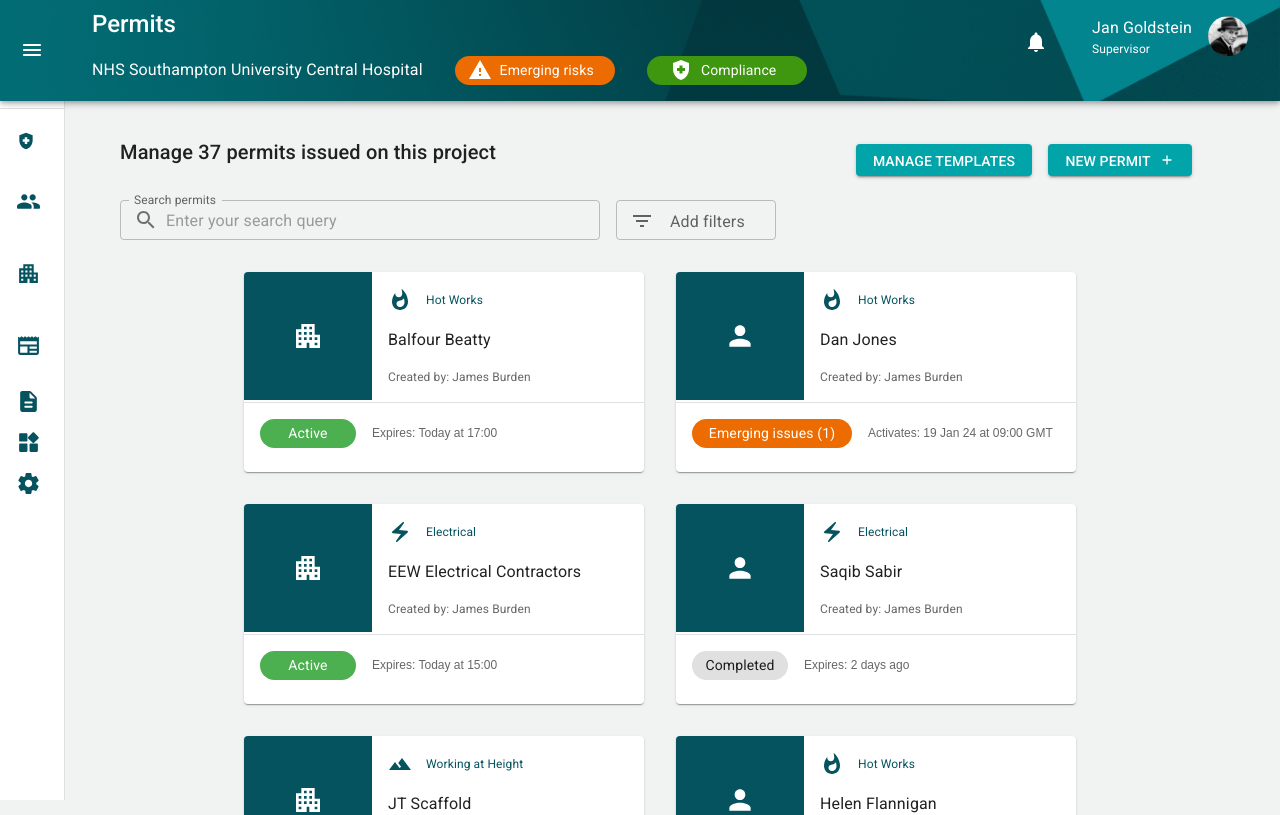
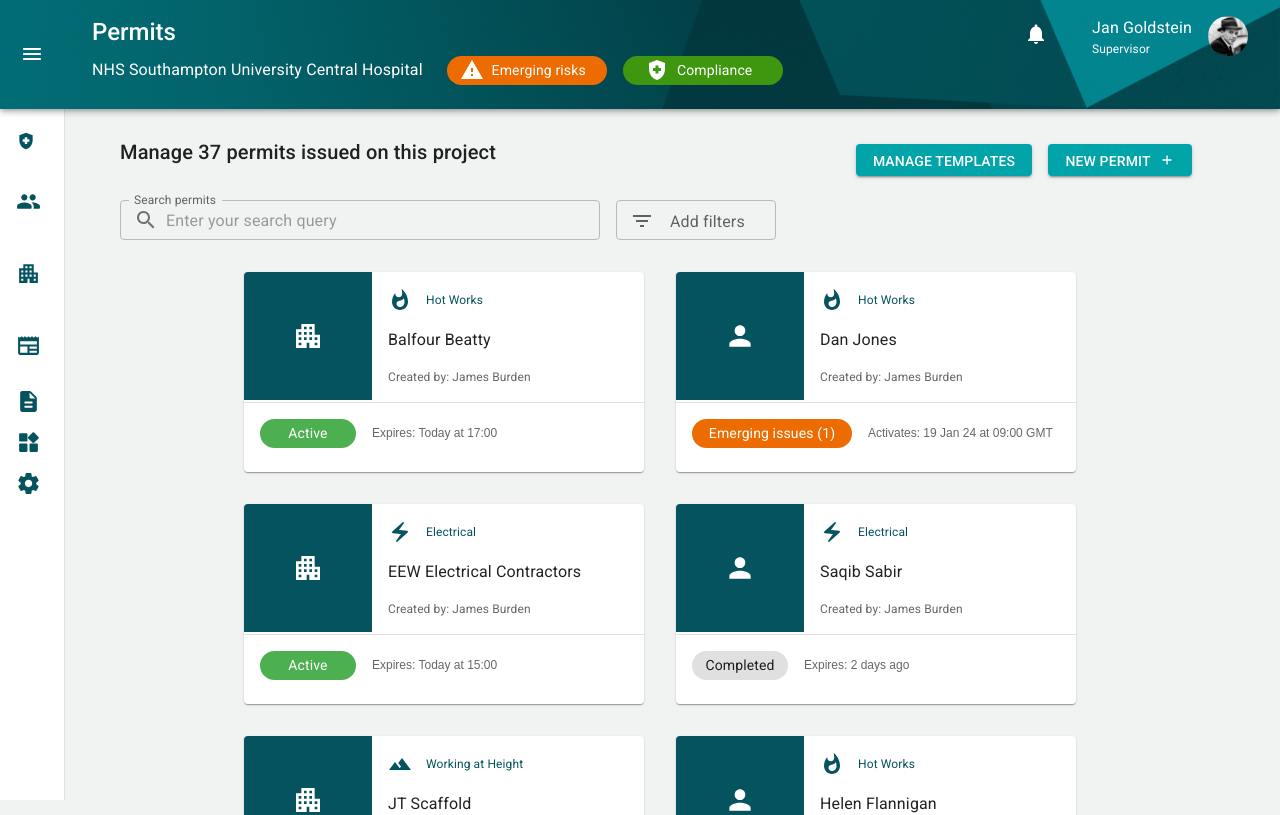
Before and after one commit to Catherinen29/skunkworks, a React (Create React App) app: page / in a window 1280 px wide. Shown: the top 815 px of the page. Built offline with nearby package versions, Linux system fonts and the light colour scheme.

Commit message:
Spacing.

```diff
--- a/src/components/common/SideBar.js
+++ b/src/components/common/SideBar.js
@@ -160,20 +160,23 @@ export default function SideBar() {
             <MenuRoundedIcon />
           </IconButton>
 
-          <Grid container spacing={2} sx={{ color: 'white', display: 'flex', flexDirection: 'row', pt: '0.5rem' }}>
-            <Grid item xs={8} sx={{ display: 'flex', flexDirection: 'column' }}>
+          <Grid container spacing={2}
+                sx={{ color: 'white', display: 'flex', flexDirection: 'row', p: 0 }}>
+            <Grid item xs={8} sx={{ display: 'flex', flexDirection: 'column', mt: '1rem',pb: '1rem' }}>
               <Typography variant="h5"
                 sx={{
                   color: '#ffffff', fontWeight: 500,
-                  width: '6rem', p: 0,
-                }}>Permits</Typography>
-              <Box sx={{ display: 'flex', flexDirection: 'row', alignItems: 'center' }}>
-                <Typography sx={{ color: '#ffffff', mr: 2 }}>NHS Southampton University Central Hospital</Typography>
+                  width: '6rem', p: 0}}>
+                    Permits</Typography>
+              <Box sx={{ display: 'flex', flexDirection: 'row', alignItems: 'center'}}>
+                <Typography
+                  sx={{ color: '#ffffff', mr: 2 }}>
+                    NHS Southampton University Central Hospital</Typography>
                 <Box
                   sx={{
                     width: '10rem',
                     height: '1.8rem',
-                    m: 2,
+                    m: 1,
                     bgcolor: '#ed6c02',
                     borderRadius: 50,
                     display: 'flex',
@@ -198,7 +201,7 @@ export default function SideBar() {
                   sx={{
                     width: '10rem',
                     height: '1.8rem',
-                    m: 2,
+                    m: 1,
                     bgcolor: '#3f9710',
                     borderRadius: 50,
                     display: 'flex',
@@ -222,20 +225,20 @@ export default function SideBar() {
 
             </Grid>
 
-            <Grid item xs={4} sx={{ display: 'flex', justifyContent: 'flex-end', p: 0 }}>
+            <Grid item xs={4} sx={{ display: 'flex', justifyContent: 'flex-end', mt: '1rem'}}>
               {/* Notifications */}
-              <Box sx={{ mx: '1rem', my: '1rem' }}>
+              <Box sx={{ mx: '1rem' }}>
                 <Button>
                   <NotificationsIcon style={{ fill: '#ffffff' }}></NotificationsIcon>
                 </Button>
               </Box>
               {/* Current user info */}
-              <Box sx={{ flexDirection: 'column', p: '0.5rem' }}>
+              <Box sx={{ flexDirection: 'column', px: '0.5rem' }}>
                 {/* user image */}
                 <Typography>{workers[0].name}</Typography>
                 <Typography sx={{ fontSize: 12 }}>{workers[0].position}</Typography>
               </Box>
-              <Box sx={{ p: '0.5rem' }}>
+              <Box sx={{ px: '0.5rem' }}>
                 <Avatar src={Frank} width={50} height={50} alt="User_image"
                 />
               </Box>
```
